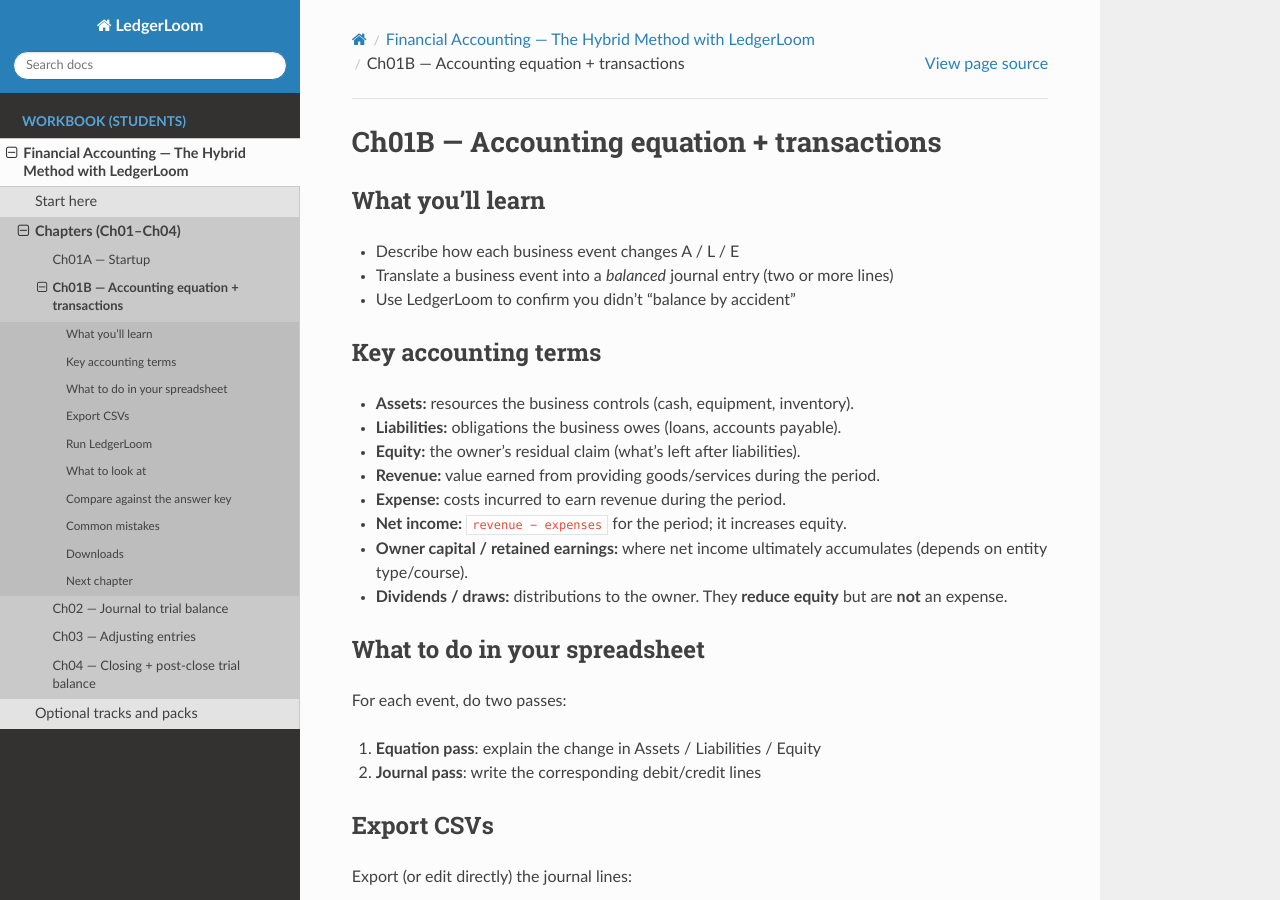
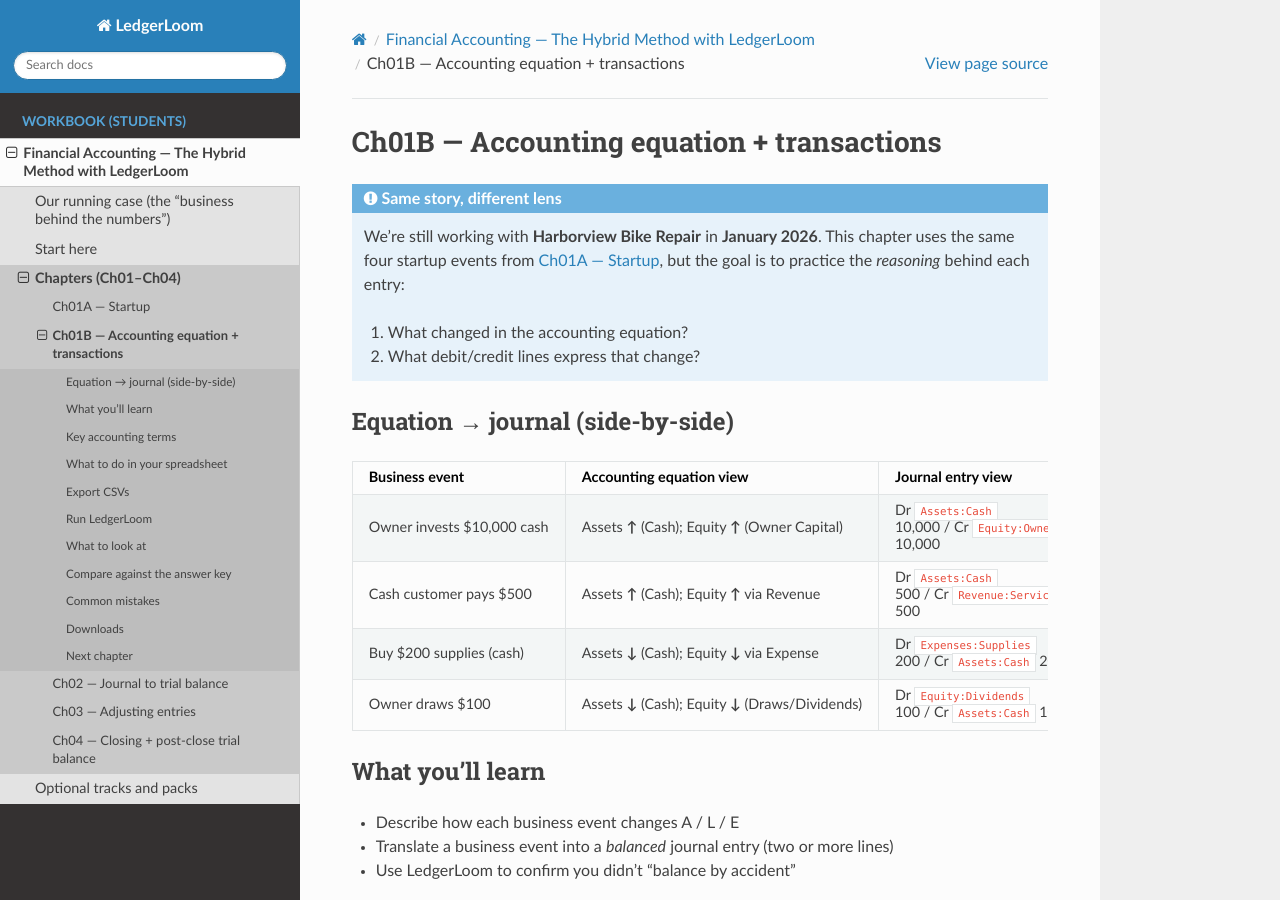
Before and after one commit to pystatsv1/ledgerloom, a Sphinx documentation site: the page built from docs/source/workbook/ch01_equation_transaction.rst, in a window 1280 px wide and 900 px high. Built offline with Sphinx 7.4.7 and the Read the Docs theme 3.1.0, drawn with Linux system fonts in a browser that asks for light colours; pages that are not in the unit, such as notebooks, are missing from menus.

Commit message:
Docs: Add workbook running case story (Ch01–Ch04) (#128)

```diff
--- a/docs/source/workbook/ch01_equation_transaction.rst
+++ b/docs/source/workbook/ch01_equation_transaction.rst
@@ -1,5 +1,37 @@
 Ch01B — Accounting equation + transactions
 ============================================
+
+.. admonition:: Same story, different lens
+
+   We’re still working with **Harborview Bike Repair** in **January 2026**.
+   This chapter uses the same four startup events from :doc:`ch01_startup`, but the goal is
+   to practice the *reasoning* behind each entry:
+
+   1) What changed in the accounting equation?
+   2) What debit/credit lines express that change?
+
+Equation → journal (side-by-side)
+---------------------------------
+
+.. list-table::
+   :header-rows: 1
+   :widths: 28 36 36
+
+   * - Business event
+     - Accounting equation view
+     - Journal entry view
+   * - Owner invests $10,000 cash
+     - Assets **↑** (Cash); Equity **↑** (Owner Capital)
+     - Dr ``Assets:Cash`` 10,000 / Cr ``Equity:OwnerCapital`` 10,000
+   * - Cash customer pays $500
+     - Assets **↑** (Cash); Equity **↑** via Revenue
+     - Dr ``Assets:Cash`` 500 / Cr ``Revenue:ServiceRevenue`` 500
+   * - Buy $200 supplies (cash)
+     - Assets **↓** (Cash); Equity **↓** via Expense
+     - Dr ``Expenses:Supplies`` 200 / Cr ``Assets:Cash`` 200
+   * - Owner draws $100
+     - Assets **↓** (Cash); Equity **↓** (Draws/Dividends)
+     - Dr ``Equity:Dividends`` 100 / Cr ``Assets:Cash`` 100
 
 What you'll learn
 -----------------
```
Also changed, not shown: docs/source/workbook/ch01_startup.rst (+19 -0 lines), docs/source/workbook/ch02_journal_to_trial_balance.rst (+22 -0 lines), docs/source/workbook/ch03_adjusting_entries.rst (+17 -2 lines), docs/source/workbook/ch04_closing_and_post_close.rst (+15 -1 lines), docs/source/workbook/index.rst (+15 -0 lines).
